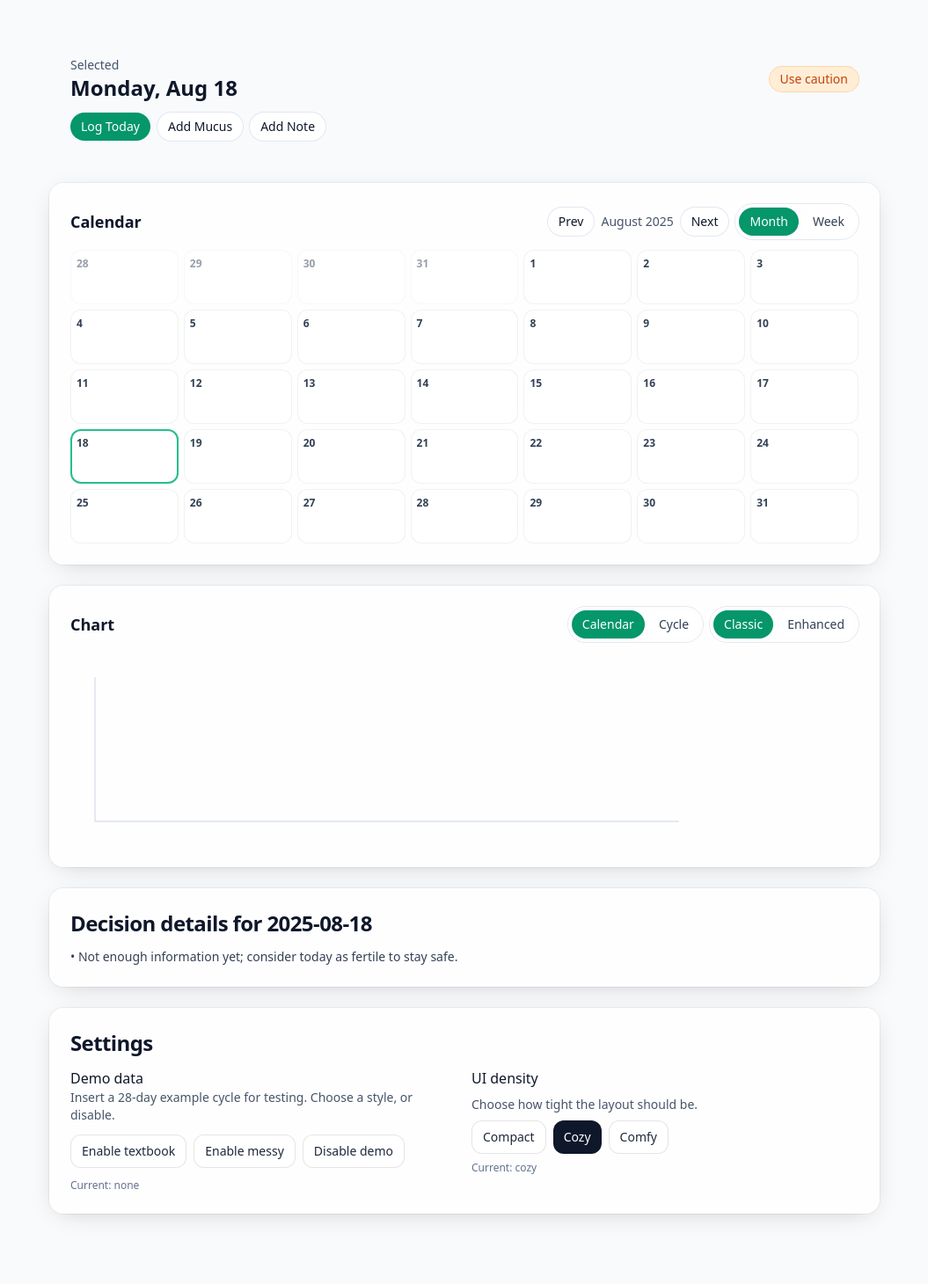
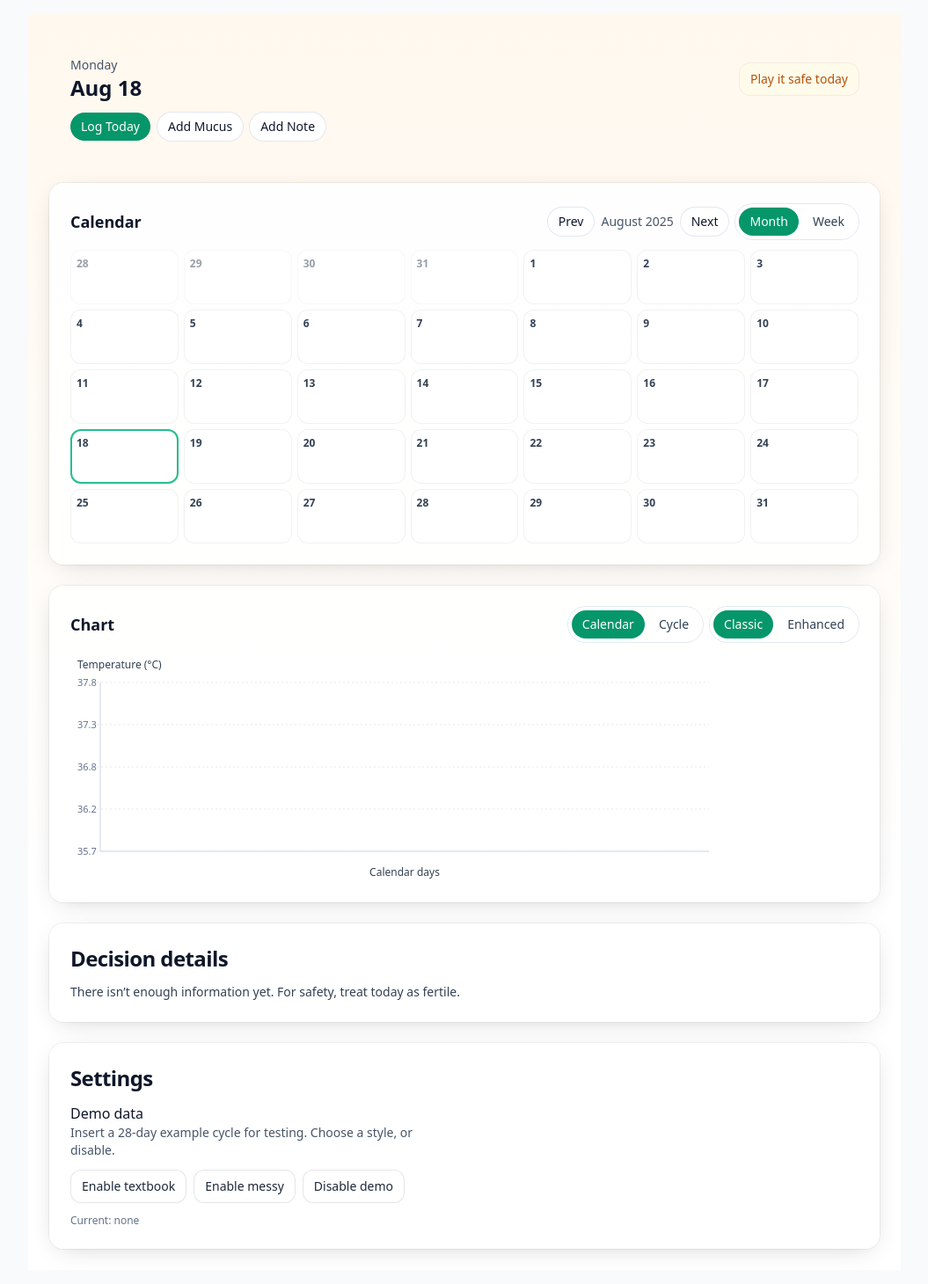
Before and after one commit to kstatulevicius-art/sensiplan-starter, a Next.js app: page /app in a window 1280 px wide. Shown: the whole page at 88% size, without its empty margins (112-1167 px from the left). Before the commit the page ends 1420 px from the top, so only its background shows below. Built offline with nearby package versions, Linux system fonts and the light colour scheme.

Commit message:
Add files via upload

```diff
--- a/app/app/ChartSensiplanSVG.tsx
+++ b/app/app/ChartSensiplanSVG.tsx
@@ -10,37 +10,30 @@ type Props = {
 }
 
 export default function ChartSensiplan({ days, markers, axisMode, mode }: Props){
-  // Basic computed series
   const series = useMemo(()=>{
     return days.map((d, i) => ({
       id: d.id,
-      x: i+1, // fallback; your real impl may map to cycle day
+      x: i+1,
       label: d.id.slice(5), // MM-DD
       bbt: d.bbt ?? null,
-      mucus: (d.mucusAppearance==='clear'||d.mucusAppearance==='stretchy'||d.mucusSensation==='slippery') ? 1 : 0
+      fertileMucus: (d.mucusAppearance==='clear'||d.mucusAppearance==='stretchy'||d.mucusSensation==='slippery')
     }))
   }, [days])
 
   const svgRef = useRef<SVGSVGElement>(null)
   const [hover, setHover] = useState<{x:number,y:number, idx:number}|null>(null)
 
-  const width = 720, height = 220, pad = 28
-  const xKey = axisMode==='calendar' ? 'label' : 'x'
-  const xs = series.map((d)=> d[xKey as 'x'|'label'] as any)
-  const xCount = xs.length
+  const width = 760, height = 260, pad = 34
+  const xCount = series.length
   const xStep = (width - pad*2) / Math.max(1, xCount-1)
 
-  function xPos(i:number){
-    return pad + i*xStep
-  }
-  function yPosTemp(t:number){
-    // quick min/max for chart scale
-    const temps = series.map(s => s.bbt).filter(Boolean) as number[]
-    const min = Math.min(...temps, 35.5)
-    const max = Math.max(...temps, 37.8)
-    const rng = (max-min)||1
-    return pad + (height - pad*2) * (1 - ((t - min)/rng))
-  }
+  function xPos(i:number){ return pad + i*xStep }
+
+  const temps = series.map(s => s.bbt).filter((v): v is number => v!=null)
+  const min = Math.min( ...(temps.length? temps: [36.0]), 35.7 )
+  const max = Math.max( ...(temps.length? temps: [37.2]), 37.8 )
+  const rng = (max-min)||1
+  function yPosTemp(t:number){ return pad + (height - pad*2) * (1 - ((t - min)/rng)) }
 
   function onMouseMove(e: React.MouseEvent<SVGSVGElement, MouseEvent>){
     const rect = svgRef.current?.getBoundingClientRect()
@@ -52,6 +45,21 @@ export default function ChartSensiplan({ days, markers, axisMode, mode }: Props)
     setHover({ x: xPos(idx), y: s.bbt? yPosTemp(s.bbt): height/2, idx })
   }
 
+  // Fertile window shading (if markers carry fertileStart/End per day, use a simple heuristic: any day state === 'FERTILE')
+  const fertileIndices = series.map((s,i)=> (markers[s.id]?.state==='FERTILE'? i: null)).filter((v): v is number => v!==null)
+  const bands: Array<{x1:number,x2:number}> = []
+  if (fertileIndices.length) {
+    let start = fertileIndices[0], prev = start
+    for (let k=1; k<fertileIndices.length; k++){
+      const idx = fertileIndices[k]
+      if (idx === prev+1){ prev = idx } else { bands.push({x1:start, x2:prev}); start = prev = idx }
+    }
+    bands.push({x1:start, x2:prev})
+  }
+
+  // X ticks labels
+  const every = Math.ceil(xCount/14) || 1
+
   return (
     <div className="w-full overflow-x-auto">
       <svg ref={svgRef} width={width} height={height} onMouseMove={onMouseMove} onMouseLeave={()=>setHover(null)}>
@@ -59,15 +67,45 @@ export default function ChartSensiplan({ days, markers, axisMode, mode }: Props)
         <line x1={pad} y1={height-pad} x2={width-pad} y2={height-pad} stroke="#CBD5E1"/>
         <line x1={pad} y1={pad} x2={pad} y2={height-pad} stroke="#CBD5E1"/>
 
+        {/* y ticks */}
+        {Array.from({length:5}).map((_,i)=>{
+          const v = min + (rng*(i/4))
+          const y = yPosTemp(v)
+          return (
+            <g key={i}>
+              <line x1={pad-4} y1={y} x2={width-pad} y2={y} stroke="#E5E7EB" strokeDasharray="2 3"/>
+              <text x={8} y={y+4} fontSize="11" fill="#64748B">{v.toFixed(1)}</text>
+            </g>
+          )
+        })}
+
+        {/* x ticks */}
+        {series.map((s,i)=> (i%every===0) ? (
+          <text key={i} x={xPos(i)} y={height-pad+16} fontSize="11" fill="#64748B" textAnchor="middle">
+            {axisMode==='calendar' ? s.label : `CD${s.x}`}
+          </text>
+        ) : null)}
+
+        {/* axis labels */}
+        <text x={8} y={18} fontSize="12" fill="#334155">Temperature (°C)</text>
+        <text x={width/2} y={height-6} fontSize="12" fill="#334155" textAnchor="middle">
+          {axisMode==='calendar' ? 'Calendar days' : 'Cycle days'}
+        </text>
+
+        {/* fertile shading */}
+        {mode==='enhanced' && bands.map((b,ix)=> (
+          <rect key={ix} x={xPos(b.x1)-xStep/2} y={pad} width={(b.x2-b.x1+1)*xStep} height={height-pad*2} fill="#10B981" opacity="0.08"/>
+        ))}
+
         {/* temp line */}
         <path d={(() => {
           const pts = series.filter(s=>s.bbt!=null).map((s,i) => `${i===0?'M':'L'} ${xPos(i)} ${yPosTemp(s.bbt as number)}`)
           return pts.join(' ')
         })()} fill="none" stroke="#10B981" strokeWidth="2"/>
 
-        {/* mucus bars (enhanced only) */}
+        {/* mucus markers (enhanced) */}
         {mode==='enhanced' && series.map((s,i)=>(
-          s.mucus ? <rect key={i} x={xPos(i)-3} y={height-pad-18} width={6} height={18} fill="#6366F1" opacity="0.6" /> : null
+          s.fertileMucus ? <circle key={i} cx={xPos(i)} cy={height-pad-18} r="3" fill="#6366F1" /> : null
         ))}
 
         {/* hover indicator */}
@@ -75,7 +113,7 @@ export default function ChartSensiplan({ days, markers, axisMode, mode }: Props)
           <>
             <line x1={hover.x} y1={pad} x2={hover.x} y2={height-pad} stroke="#94A3B8" strokeDasharray="2 3"/>
             <circle cx={hover.x} cy={hover.y} r="4" fill="#10B981" />
-            <rect x={Math.max(pad, Math.min(hover.x+8, width-160))} y={pad} width="150" height="46" rx="8" fill="white" stroke="#E5E7EB"/>
+            <rect x={Math.max(pad, Math.min(hover.x+8, width-168))} y={pad} width="160" height="50" rx="8" fill="white" stroke="#E5E7EB"/>
             <text x={Math.max(pad+10, Math.min(hover.x+18, width-150))} y={pad+20} fontSize="12" fill="#334155">
               {axisMode==='calendar' ? series[hover.idx].label : `CD ${series[hover.idx].x}`}
             </text>
--- a/app/app/page.tsx
+++ b/app/app/page.tsx
@@ -8,17 +8,20 @@ import { Section as Card, Header } from '@/components/ui/Section'
 import ChipGroup from '@/components/ui/ChipGroup'
 import Segmented from '@/components/ui/Segmented'
 import StatusPill from '@/components/ui/StatusPill'
+import StatusBanner from '@/components/ui/StatusBanner'
 import MonthGrid from './calendar/MonthGrid'
 import WeekStrip from './calendar/WeekStrip'
-import { fromId, toId, addMonths } from './calendar/utils'
+import { fromId, addMonths } from './calendar/utils'
 import SettingsDemo from './SettingsDemo'
-import SettingsDensity from './SettingsDensity'
 import DailyModal from './DailyModal'
 import '../_calendar.css'
+import '../_globals_calm.css'
 
 const ChartSensiplan = dynamic(() => import('./ChartSensiplanSVG'), { ssr: false })
 
 type Entry = EngineDay
+type Axis = 'calendar'|'cycle'
+type CMode = 'classic'|'enhanced'
 
 function todayId(){
   const d = new Date()
@@ -35,19 +38,11 @@ function bgForState(state?: 'FERTILE'|'INFERTILE'|'USE_CAUTION') {
 export default function Tracker(){
   const [entries, setEntries] = useState<Entry[]>([])
   const [calendarMode, setCalendarMode] = useState<'month'|'week'>(() => (typeof window!=='undefined' && (localStorage.getItem('calMode') as any)) || 'month')
-  const [chartMode, setChartMode] = useState<'classic'|'enhanced'>(() => (typeof window!=='undefined' && (localStorage.getItem('chartMode') as any)) || 'classic')
-  const [axisMode, setAxisMode] = useState<'calendar'|'cycle'>(() => (typeof window!=='undefined' && (localStorage.getItem('axisMode') as any)) || 'calendar')
+  const [chartMode, setChartMode] = useState<CMode>(() => (typeof window!=='undefined' && (localStorage.getItem('chartMode') as any)) || 'classic')
+  const [axisMode, setAxisMode] = useState<Axis>(() => (typeof window!=='undefined' && (localStorage.getItem('axisMode') as any)) || 'calendar')
 
   const [selectedId, setSelectedId] = useState<string>(() => todayId())
   const [monthCursor, setMonthCursor] = useState<Date>(() => fromId(todayId()))
-
-  const [temp, setTemp] = useState<string>('')
-  const [mucusSensation, setMS] = useState<'none'|'dry'|'moist'|'slippery'>('dry')
-  const [mucusAppearance, setMA] = useState<'none'|'sticky'|'creamy'|'clear'|'stretchy'>('none')
-  const [bleeding, setBleeding] = useState<'none'|'spotting'|'light'|'normal'|'heavy'>('none')
-  const [coitusEvents, setCoitusEvents] = useState<CoitusEvent[]>([])
-  const [notes, setNotes] = useState<string>('')
-  const [lifestyle, setLifestyle] = useState<any>({})
 
   const [modalOpen, setModalOpen] = useState(false)
 
@@ -57,21 +52,13 @@ export default function Tracker(){
   useEffect(() => { if (typeof window!=='undefined') localStorage.setItem('chartMode', chartMode) }, [chartMode])
   useEffect(() => { if (typeof window!=='undefined') localStorage.setItem('axisMode', axisMode) }, [axisMode])
 
-  useEffect(() => {
-    const found = entries.find(e => e.id === selectedId)
-    setTemp(found?.bbt?.toString() ?? '')
-    setMS(found?.mucusSensation ?? 'dry')
-    setMA(found?.mucusAppearance ?? 'none')
-    setBleeding(found?.bleeding ?? 'none')
-    setCoitusEvents(found?.coitus?.events ?? [])
-    setNotes(found?.notes ?? '')
-    setLifestyle(found?.lifestyle ?? {})
-  }, [selectedId, entries])
-
   const out = useMemo(() => runSensiplan(entries, { unit:'C', earlyInfertile:'off' }), [entries])
   const selectedMarker = out.markers[selectedId]
 
-  const statusMap: Record<string, { filled:boolean, bleeding:any, state:'FERTILE'|'INFERTILE'|'USE_CAUTION', hasCoitus:boolean, hasFertileMucus:boolean, hasLifestyle:boolean }> = {}
+  const monthTitle = monthCursor.toLocaleDateString(undefined, { month:'long', year:'numeric' })
+  const pageBgClass = bgForState(selectedMarker?.state as any)
+
+  const statusMap: Record<string, { filled:boolean, bleeding:any, state:'FERTILE'|'INFERTILE'|'USE_CAUTION', hasCoitus:boolean, hasFertileMucus:boolean }> = {}
   for (const d of entries) {
     statusMap[d.id] = {
       filled: !!(d.bbt || d.bleeding!=='none' || d.mucusSensation!=='dry' || d.mucusAppearance!=='none' || d.coitus?.events?.length || d.notes),
@@ -79,45 +66,25 @@ export default function Tracker(){
       state: (out.markers[d.id]?.state as any) ?? 'USE_CAUTION',
       hasCoitus: !!(d.coitus?.events?.length),
       hasFertileMucus: (d.mucusSensation==='slippery' || d.mucusAppearance==='clear' || d.mucusAppearance==='stretchy'),
-      hasLifestyle: !!(d.lifestyle && Object.keys(d.lifestyle).length)
     }
   }
 
-  async function refreshEntries(){
+  const selectedEntry = entries.find(e=>e.id===selectedId)
+
+  const decisionText: string = (() => {
+    const ex = out.markers[selectedId]?.explanations
+    if (ex && ex.length) return ex.join(' ')
+    if (selectedMarker?.state==='INFERTILE') return 'No fertile-type mucus observed and the temperature pattern suggests an infertile phase for this day.'
+    if (selectedMarker?.state==='FERTILE') return 'Fertile-type mucus or the temperature pattern suggests a fertile phase today.'
+    return 'There isn’t enough information yet. For safety, treat today as fertile.'
+  })()
+
+  async function upsertDay(patch:any){
+    const merged = { ...(selectedEntry || { id: selectedId }), ...patch }
+    await db.days.put(merged as DbDay)
     const ds = await db.days.toArray()
     setEntries(ds.sort((a,b)=> a.id.localeCompare(b.id)) as Entry[])
   }
-
-  async function saveSelected() {
-    const id = selectedId
-    const entry: Entry = {
-      id,
-      bleeding,
-      mucusSensation,
-      mucusAppearance,
-      bbt: temp ? parseFloat(temp) : undefined,
-      coitus: { events: coitusEvents },
-      notes,
-      lifestyle,
-      bbtDisturbed: !!(lifestyle?.illness || lifestyle?.alcohol || lifestyle?.travel || lifestyle?.sleepQuality==='poor' || lifestyle?.exercise==='intense')
-    }
-    await db.days.put(entry as DbDay)
-    await refreshEntries()
-  }
-
-  const monthTitle = monthCursor.toLocaleDateString(undefined, { month:'long', year:'numeric' })
-  const pageBgClass = bgForState(selectedMarker?.state as any)
-
-  // Explanations: show rule-oriented tips when present
-  const decisionList: string[] = (out.markers[selectedId]?.explanations && out.markers[selectedId].explanations.length>0)
-    ? out.markers[selectedId].explanations
-    : [
-      selectedMarker?.state==='INFERTILE' ? 'No fertile-type mucus observed and temperature pattern indicates infertile phase.' :
-      selectedMarker?.state==='FERTILE' ? 'Fertile-type mucus or temperature pattern indicates fertile phase.' :
-      'Not enough information yet; consider today as fertile to stay safe.'
-    ]
-
-  const selectedEntry = entries.find(e=>e.id===selectedId)
 
   return (
     <div className={`pageBg ${pageBgClass} min-h-screen`}>
@@ -127,15 +94,15 @@ export default function Tracker(){
         <div className="hero p-4 md:p-6">
           <div className="flex items-center justify-between">
             <div>
-              <div className="text-sm text-slate-600">Selected</div>
-              <div className="text-2xl font-semibold">{new Date(selectedId).toLocaleDateString(undefined, { weekday:'long', month:'short', day:'numeric' })}</div>
+              <div className="text-sm text-slate-600">{new Date(selectedId).toLocaleDateString(undefined, { weekday:'long' })}</div>
+              <div className="text-2xl font-semibold">{new Date(selectedId).toLocaleDateString(undefined, { month:'short', day:'numeric' })}</div>
             </div>
-            <StatusPill state={selectedMarker?.state as any} />
+            <StatusBanner state={selectedMarker?.state as any} />
           </div>
           <div className="mt-3 flex flex-wrap gap-2">
             <button className="px-3 py-1.5 rounded-full bg-emerald-600 text-white text-sm" onClick={()=>setModalOpen(true)}>Log Today</button>
-            <button className="px-3 py-1.5 rounded-full bg-white ring-1 ring-slate-200 text-sm" onClick={()=>{}}>Add Mucus</button>
-            <button className="px-3 py-1.5 rounded-full bg-white ring-1 ring-slate-200 text-sm" onClick={()=>{}}>Add Note</button>
+            <button className="px-3 py-1.5 rounded-full bg-white ring-1 ring-slate-200 text-sm" onClick={()=>setModalOpen(true)}>Add Mucus</button>
+            <button className="px-3 py-1.5 rounded-full bg-white ring-1 ring-slate-200 text-sm" onClick={()=>setModalOpen(true)}>Add Note</button>
           </div>
         </div>
 
@@ -146,9 +113,9 @@ export default function Tracker(){
             <div className="flex items-center gap-2">
               {calendarMode==='month' && (
                 <div className="flex items-center gap-2">
-                  <button className="px-3 py-1.5 rounded-full bg-white ring-1 ring-slate-200 text-sm" onClick={()=> setMonthCursor(addMonths(monthCursor,-1))}>Prev</button>
+                  <button className="px-3 py-1.5 rounded-full bg-white ring-1 ring-slate-200 text-sm" onClick={()=> setMonthCursor(new Date(monthCursor.getFullYear(), monthCursor.getMonth()-1, 1))}>Prev</button>
                   <div className="text-sm text-slate-600">{monthTitle}</div>
-                  <button className="px-3 py-1.5 rounded-full bg-white ring-1 ring-slate-200 text-sm" onClick={()=> setMonthCursor(addMonths(monthCursor,1))}>Next</button>
+                  <button className="px-3 py-1.5 rounded-full bg-white ring-1 ring-slate-200 text-sm" onClick={()=> setMonthCursor(new Date(monthCursor.getFullYear(), monthCursor.getMonth()+1, 1))}>Next</button>
                 </div>
               )}
               <Segmented
@@ -159,7 +126,7 @@ export default function Tracker(){
             </div>
           </div>
           {calendarMode==='month' ?
-            <MonthGrid current={monthCursor} selectedId={selectedId} onSelect={(id)=>{ setSelectedId(id); setMonthCursor(fromId(id)) }} statusMap={statusMap} />
+            <MonthGrid current={monthCursor} selectedId={selectedId} onSelect={(id)=>{ setSelectedId(id); setMonthCursor(new Date(id)) }} statusMap={statusMap} />
             :
             <WeekStrip selectedId={selectedId} onSelect={setSelectedId} statusMap={statusMap} />
           }
@@ -187,18 +154,15 @@ export default function Tracker(){
 
         {/* Decision details */}
         <Card>
-          <Header title={`Decision details for ${selectedId}`} />
-          <div className="text-sm text-slate-700 space-y-1">
-            {decisionList.map((e,i)=> <div key={i}>• {e}</div>)}
-          </div>
+          <Header title="Decision details" />
+          <p className="text-sm text-slate-700">{decisionText}</p>
         </Card>
 
-        {/* Settings */}
+        {/* Settings: demo only (density removed) */}
         <Card>
           <Header title="Settings" />
           <div className="grid gap-4 md:grid-cols-2">
             <SettingsDemo onAfterChange={async()=>{ const ds = await db.days.toArray(); setEntries(ds.sort((a,b)=> a.id.localeCompare(b.id)) as Entry[]) }} />
-            <SettingsDensity />
           </div>
         </Card>
       </div>
@@ -213,17 +177,10 @@ export default function Tracker(){
           bleeding: selectedEntry?.bleeding,
           mucusSensation: selectedEntry?.mucusSensation,
           mucusAppearance: selectedEntry?.mucusAppearance,
-          notes: selectedEntry?.notes
+          notes: selectedEntry?.notes,
+          coitus: selectedEntry?.coitus
         }}
-        onSave={async (patch)=>{
-          const merged = {
-            ...(selectedEntry || { id: selectedId }),
-            ...patch
-          }
-          await db.days.put(merged as DbDay)
-          const ds = await db.days.toArray()
-          setEntries(ds.sort((a,b)=> a.id.localeCompare(b.id)) as Entry[])
-        }}
+        onSave={upsertDay}
       />
     </div>
   )
--- /dev/null
+++ b/components/ui/StatusBanner.tsx
@@ -0,0 +1,16 @@
+'use client'
+import React from 'react'
+
+export default function StatusBanner({ state }:{ state?: 'FERTILE'|'INFERTILE'|'USE_CAUTION' }){
+  const map = {
+    FERTILE: { bg:'bg-emerald-50', text:'text-emerald-700', label:'Fertile today' },
+    INFERTILE: { bg:'bg-sky-50', text:'text-sky-700', label:'Infertile today' },
+    USE_CAUTION: { bg:'bg-amber-50', text:'text-amber-700', label:'Play it safe today' }
+  } as const
+  const s = state ? map[state] : map.USE_CAUTION
+  return (
+    <div className={`${s.bg} ${s.text} rounded-xl px-3 py-2 text-sm ring-1 ring-black/5`}>
+      {s.label}
+    </div>
+  )
+}
```
Also changed, not shown: app/_calendar.css (+4 -35 lines), app/app/DailyModal.tsx (+26 -2 lines), app/app/calendar/WeekStrip.tsx (+8 -10 lines).
